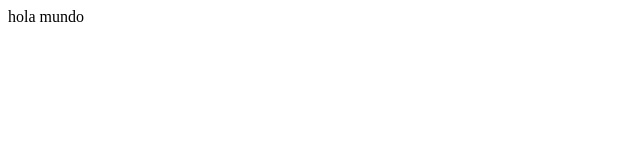
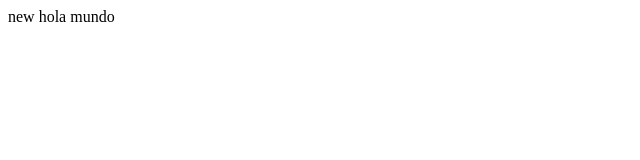
Before and after one commit to LautaroRossi99/hello-git, a plain HTML site: page index.html in a window 1280 px wide. Shown: the full height of the page, 0-640 px from the left. Drawn offline with Linux system fonts and the light colour scheme.

Commit message:
se actyualiza texto

```diff
--- a/index.html
+++ b/index.html
@@ -6,6 +6,6 @@
     <title>Document</title>
 </head>
 <body>
-    hola mundo
+    new hola mundo
 </body>
 </html>
```
